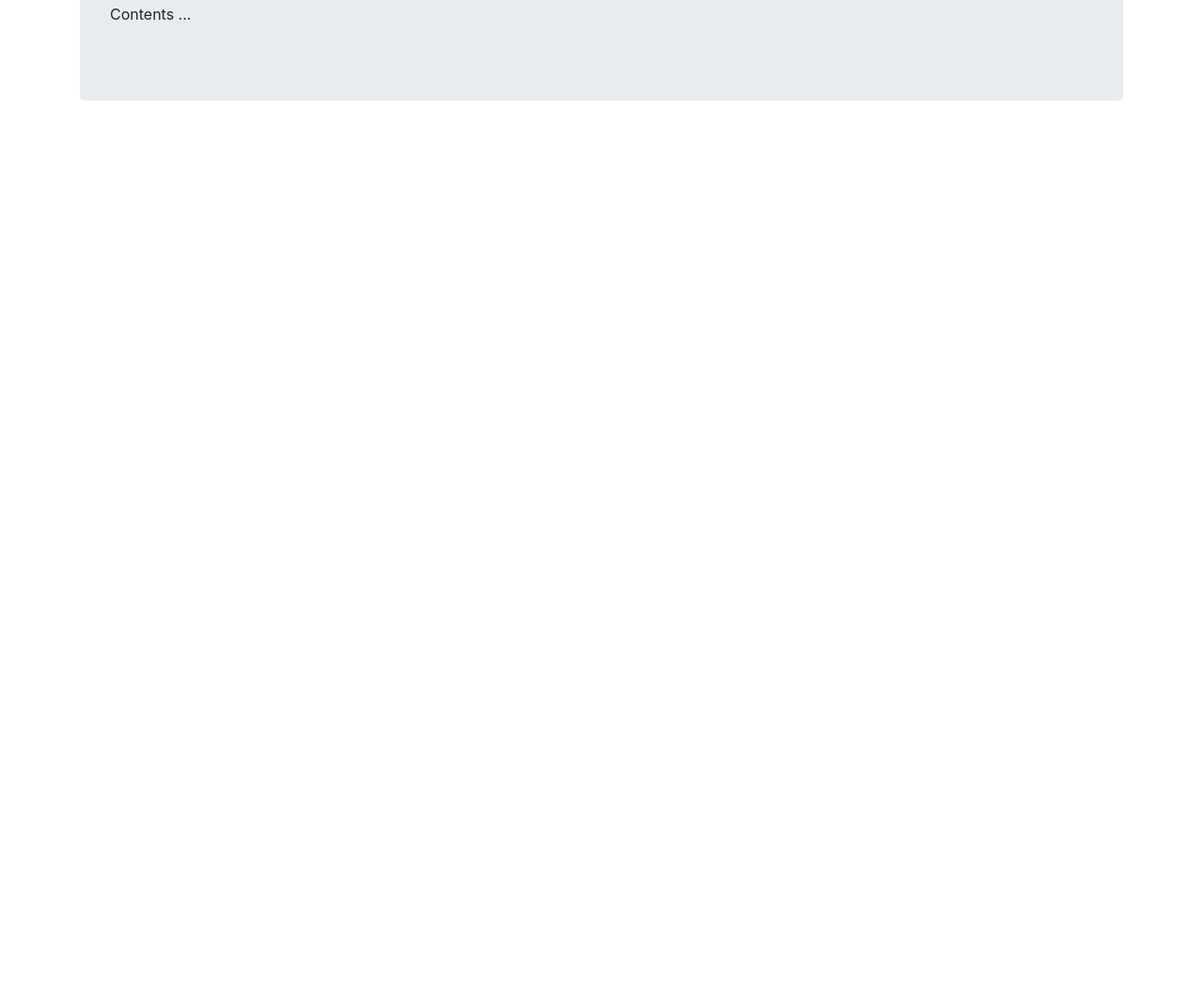
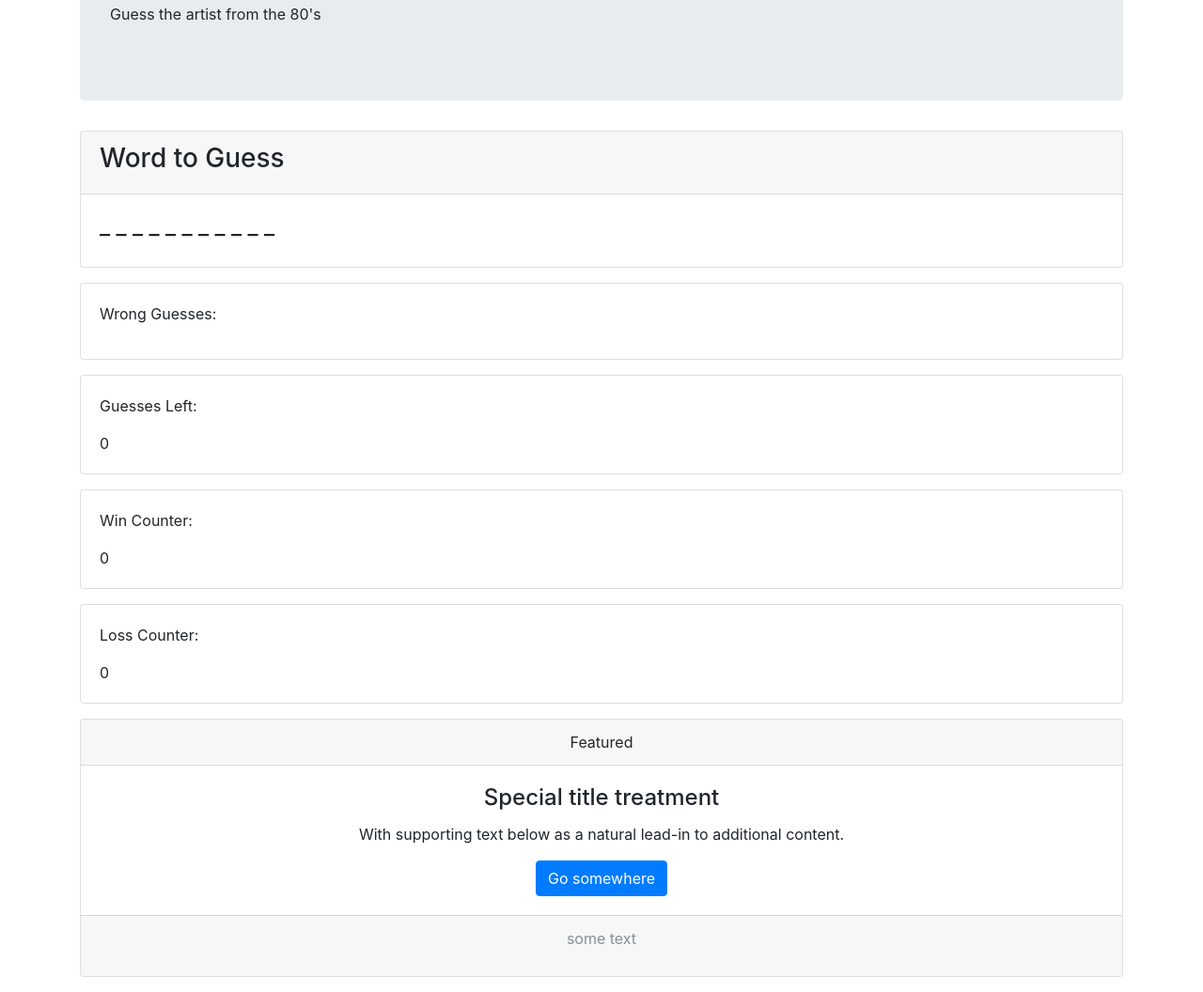
Before and after one commit to ema8720/Hangman-Game, a plain HTML site: page index.html in a window 1280 px wide. Shown: the part 155-1211 px from the top of the page at 94% size. Before the commit the page ends 800 px from the top, so only its background shows below. Drawn offline with nearby package versions, Linux system fonts and the light colour scheme.

Commit message:
basic layout

```diff
--- a/assets/javascript/game.js
+++ b/assets/javascript/game.js
@@ -0,0 +1,119 @@
+// alert("test!");
+// Global Variables
+// ============================================================
+
+// Arrays and variables for holding data
+// ============================================================
+var wordOptions = ["michael jackson", "david bowie", "queen", "bon jovi", "elton john", "john lennon", "iron maiden", "madonna"]
+var selectedWord = "";
+var lettersInWord = [];
+var numBlanks = 0;
+var blanksAndSuccesses = [];
+var wrongLetters = [];
+
+// Game counters
+var winCount = 0;
+var lossCount = 0;
+var guessesleft = 9;
+
+// Functions (Resuable Blocks of code to be called upon when needed)
+// ============================================================
+function startGame() {
+    selectedWord = wordOptions[Math.floor(Math.random() * wordOptions.length)];
+    lettersInWord = selectedWord.split("");
+    numBlanks = lettersInWord.length;
+    // Reset
+    guessesleft = 0;
+    wrongLetters = [];
+    blanksAndSuccesses = [];
+
+    // Populate blanks and successes with right number of blanks.
+    for (var i = 0; i < numBlanks; i++) {
+        blanksAndSuccesses.push("_")
+
+    }
+    // Change HTML to reflect round conditions
+    document.getElementById("wordToGuess").innerHTML = blanksAndSuccesses.join("  ");
+    document.getElementById("numGuesses").innerHTML = guessesleft;
+    document.getElementById("winCounter").innerHTML = winCount;
+    document.getElementById("lossCounter").innerHTML = lossCount;
+
+
+
+    // testing /
+    console.log(selectedWord);
+    console.log(lettersInWord);
+    console.log(numBlanks);
+    console.log(blanksAndSuccesses);
+
+}
+
+function checkLetters(letter) {
+    // Check if letter exist in code at
+    //  alert(letter);
+    var isletterInWord = false;
+    for (var i = 0; i < numBlanks; i++) {
+        if (selectedWord[i] == letter) {
+            isLetterInWord = true;
+            // alert("letter found");
+        }
+    }
+    // Check Where in the word the letter exists, then populate out blanks and succesfuly
+    if (isLetterInWord) {
+        for (var i = 0; i < numBlanks; i++) {
+            if (selectedWord[i] == letter) {
+                blanksAndSuccesses[i] = letter;
+            }
+        }
+
+    }
+    // Letter was not found
+    else {
+        wrongLetters.push(letter);
+        guessesLeft--
+    }
+    // Testing and Debuging
+    console.log(blanksAndSuccesses);
+}
+
+function roundComplete() {
+    console.log("Win Count: " + winCount + " | Loss Count: " + lossCount + " | Guesses Left " + numGuesses);
+    // Update the HTML to reflect the recent count stats
+    document.getElementById("numGuesses").innerHTML = guessesleft;
+    document.getElementById("wordtoGuess").innerHTML = blanksAndSuccesses.join(" ");
+    document.getElementById("wrongGuesses").innerHTML = wrongLetters.join("");
+    // Check if user won
+    if (lettersInWord.toString() == blanksAndSuccesses.toString()) {
+        winCount++;
+        alert("You Won!");
+        // Update the win counter in HTML
+        document.getElementById("winCounter").innerHTML = winCount;
+        startGame();
+    }
+
+    // Check if user lost
+    else if (guessesLeft == 0) {
+        lossCount++;
+        alert("You lost!");
+        //Update the HTML
+        document.getElementById("lostCounter").innerHTML = lossCount;
+        startGame();
+    }
+
+
+}
+// Main Process
+// ============================================================
+
+// Initiates the code for the first time
+startGame();
+
+// Register keyclicks
+
+document.onkeyup = function(event) {
+    var letterGuessed = String.fromCharCode(event.keyCode).toLowerCase();
+    checkLetters(letterGuessed);
+    roundComplete();
+    //testing
+    console.log(letterGuessed);
+}
--- a/index.html
+++ b/index.html
@@ -20,15 +20,74 @@
         <div class="jumbotron">
             <h1 class="display-3">Are You Ready for Hangman!</h1>
 
-            <p>Contents ...</p>
+            <p>Guess the artist from the 80's</p>
 
         </div>
         <!-- /Jumbotron ends -->
+        <!-- Panel 1 -->
+        <div class="card my-3">
+            <div class="card-header">
+                <h3>Word to Guess</h3>
+            </div>
+            <div class="card-body">
+                <h4 id="wordToGuess">_ _ _ _ _ _ _ _ _</h4>
+                <!-- <p class="card-text">With supporting text below as a natural lead-in to additional content.</p> -->
+            </div>
+        </div>
+        <!-- /Pnael 1 end -->
+
+        <!-- Panel 2 -->
+        <div class="card my-3">
+            <div class="card-body">
+                <p class="card-text">Wrong Guesses:</p> <span id="wrongGuesses"></span>
+            </div>
+        </div>
+        <!-- /Pnael 2 end -->
+
+        <!-- Panel 3 -->
+        <div class="card my-3">
+            <div class="card-body">
+                <p class="card-text">Guesses Left:</p> <span id="numGuesses"></span>
+            </div>
+        </div>
+        <!-- /Pnael 3 end -->
+
+        <!-- Panel 4 -->
+        <div class="card my-3">
+            <div class="card-body">
+                <p class="card-text">Win Counter:</p> <span id="winCounter"></span>
+            </div>
+        </div>
+        <!-- /Pnael 4 end -->
+
+        <!-- Panel 5 -->
+        <div class="card my-3">
+            <div class="card-body">
+                <p class="card-text">Loss Counter:</p> <span id="lossCounter"></span>
+            </div>
+        </div>
+        <!-- /Pnael 5 end -->
 
 
-
+        <!-- Panel 4 -->
+        <div class="card text-center my-3">
+            <div class="card-header">
+                Featured
+            </div>
+            <div class="card-body">
+                <h4 class="card-title">Special title treatment</h4>
+                <p class="card-text">With supporting text below as a natural lead-in to additional content.</p>
+                <a href="#" class="btn btn-primary">Go somewhere</a>
+            </div>
+            <div class="card-footer text-muted">
+                <p>some text</p>
+            </div>
+        </div>
+        <!-- /Pnael 4 end -->
 
     </div>
+    <!-- JavavaScript custom file -->
+    <script src="assets/javascript/game.js"></script>
     <!-- Optional JavaScript -->
     <!-- jQuery first, then Popper.js, then Bootstrap JS -->
     <script src="https://code.jquery.com/jquery-3.2.1.slim.min.js" integrity="sha384-KJ3o2DKtIkvYIK3UENzmM7KCkRr/rE9/Qpg6aAZGJwFDMVNA/GpGFF93hXpG5KkN" crossorigin="anonymous"></script>
```
